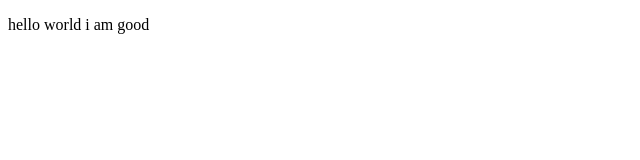
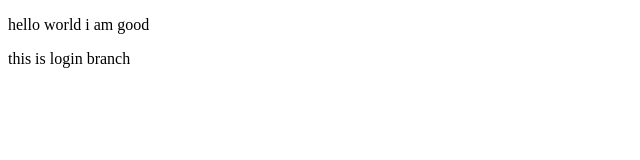
Before and after one commit to shashibrvsingh/git-expo, a React (Vite) app: page / in a window 1280 px wide. Shown: the top 160 px of the page, without its empty margins (0-640 px from the left). Built offline with nearby package versions, Linux system fonts and the light colour scheme.

Commit message:
added login branch

```diff
--- a/src/App.jsx
+++ b/src/App.jsx
@@ -1,7 +1,9 @@
 function App() {
   return (
     <div>
-      <p>hello world i  am good </p>
+      <p>hello world i am good </p>
+
+      <p>this is login branch</p>
     </div>
   );
 }
```
